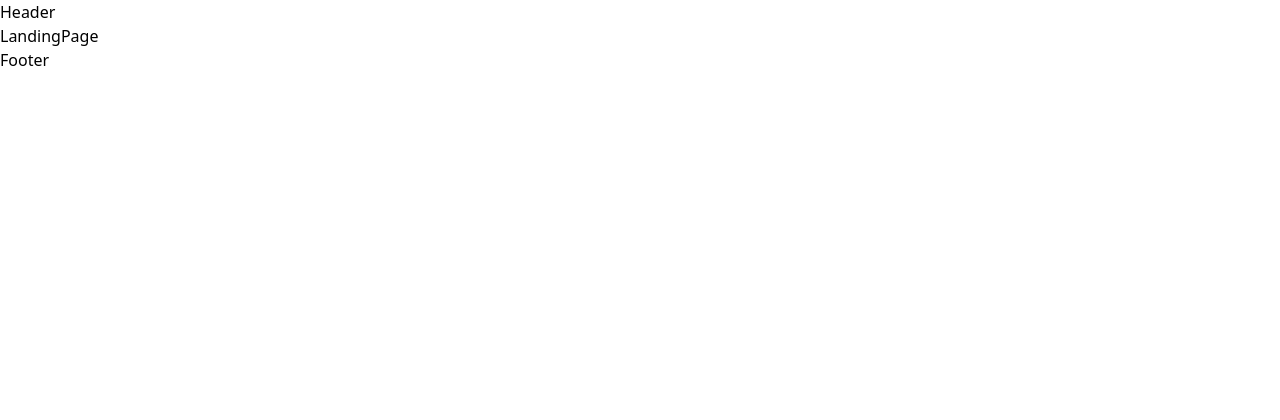
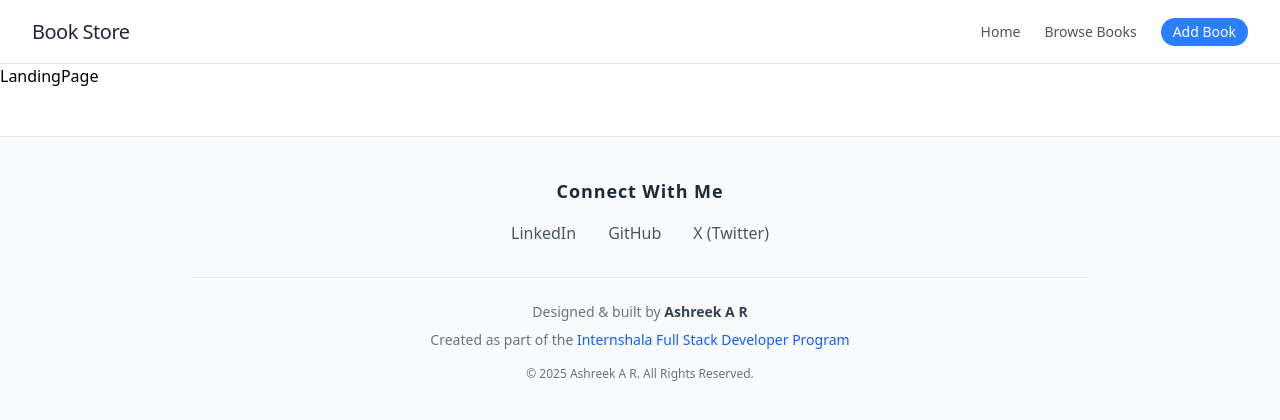
Before and after one commit to ashreekar/book-store-react, a React (Vite) app: page / in a window 1280 px wide. Shown: the top 420 px of the page. Built offline with nearby package versions, Linux system fonts and the light colour scheme.

Commit message:
add header footer

```diff
--- a/src/App.jsx
+++ b/src/App.jsx
@@ -5,6 +5,8 @@ function App() {
 
   return (
     <>
+    {/* Added header and footer as commen for all routes but only
+     changing other pages like Landing,BookDetails using outlet */}
       <Header />
       <Outlet />
       <Footer />
--- a/src/Components/Footer.jsx
+++ b/src/Components/Footer.jsx
@@ -2,7 +2,65 @@ import React from 'react'
 
 function Footer() {
   return (
-    <div>Footer</div>
+    <footer className="w-full bg-gray-50 text-gray-700 py-10 px-4 mt-12 border-t border-gray-200">
+      <div className="max-w-4xl mx-auto">
+
+          <section className="flex flex-col items-center gap-4 mb-8">
+          <h3 className="text-lg font-bold text-gray-800 tracking-wider">
+            Connect With Me
+          </h3>
+          <ul className="flex gap-8 text-base">
+            <li>
+              <a
+                href="https://www.linkedin.com/in/ashreek-a-r-38499a268/"
+                target="_blank"
+                rel="noopener noreferrer"
+                className="text-gray-600 hover:text-blue-600 transition duration-200"
+              >
+                LinkedIn
+              </a>
+            </li>
+            <li>
+              <a
+                href="https://github.com/ashreekar"
+                target="_blank"
+                rel="noopener noreferrer"
+                className="text-gray-600 hover:text-gray-800 transition duration-200"
+              >
+                GitHub
+              </a>
+            </li>
+            <li>
+              <a
+                href="https://x.com/a_ashreek"
+                target="_blank"
+                rel="noopener noreferrer"
+                className="text-gray-600 hover:text-sky-500 transition duration-200"
+              >
+                X (Twitter)
+              </a>
+            </li>
+          </ul>
+        </section>
+
+        <hr className="border-gray-200 mb-6" />
+
+            <div className="text-center text-sm text-gray-500 space-y-1">
+          <p>
+            Designed & built by <span className="font-semibold text-gray-700">Ashreek A R</span>
+          </p>
+          <p className="pt-1">
+            Created as part of the{' '}
+            <span className="font-medium text-blue-600">
+              Internshala Full Stack Developer Program
+            </span>
+          </p>
+          <p className="mt-4 text-xs">
+            © {new Date().getFullYear()} Ashreek A R. All Rights Reserved.
+          </p>
+        </div>
+      </div>
+    </footer>
   )
 }
 
--- a/src/Components/Header.jsx
+++ b/src/Components/Header.jsx
@@ -1,8 +1,29 @@
 import React from 'react'
+import { Link } from 'react-router-dom'
 
 function Header() {
   return (
-    <div>Header</div>
+    <header className='flex w-full h-16 bg-white border-b border-gray-200 px-4 sm:px-8 items-center justify-between'>
+        <div>
+            <h1 className='text-xl font-medium text-gray-800 tracking-tight'>Book Store</h1>
+        </div>
+
+        <nav>
+            <ul className='flex space-x-6 text-sm font-medium'>
+                <Link to={'/'}>
+                <li className='cursor-pointer text-gray-600 hover:text-blue-600 transition duration-150 ease-in-out'>Home</li>
+                </Link>
+
+                <Link to={'/books/all'}>
+                <li className='cursor-pointer text-gray-600 hover:text-blue-600 transition duration-150 ease-in-out'>Browse Books</li>
+                </Link>
+
+                <Link to={'/addbook'}>
+                <li className='cursor-pointer px-3 py-1 -my-1 rounded-full bg-blue-500 text-white hover:bg-blue-600 transition duration-150 ease-in-out'>Add Book</li>
+                </Link>
+            </ul>
+        </nav>
+    </header>
   )
 }
 
--- a/src/Components/export.components.js
+++ b/src/Components/export.components.js
@@ -5,4 +5,5 @@ import AddBook from "./AddBook";
 import Header from "./Header";
 import Footer from "./Footer";
 
+// Added single export file of all components
 export { LandingPage, BrowseBooks, BookDetails, AddBook, Header, Footer };
--- a/src/main.jsx
+++ b/src/main.jsx
@@ -8,6 +8,8 @@ import { AddBook, BookDetails, BrowseBooks, LandingPage } from "./Components/exp
 // creating the routing configuration
 // Array of Object Route
 // Outlet is inside App.jsx
+// Route looks like LandigPage,AddPage --> Direct routing
+//                  BrowseBooks,BookDetails-->Dynamic Routing
 const router=createBrowserRouter(
   [
     {
@@ -38,6 +40,7 @@ const router=createBrowserRouter(
 
 createRoot(document.getElementById('root')).render(
   <StrictMode>
+    {/* Added Router provider with the creted routes which are also with its nested childres */}
     <RouterProvider router={router}/>
   </StrictMode>,
 )
```
